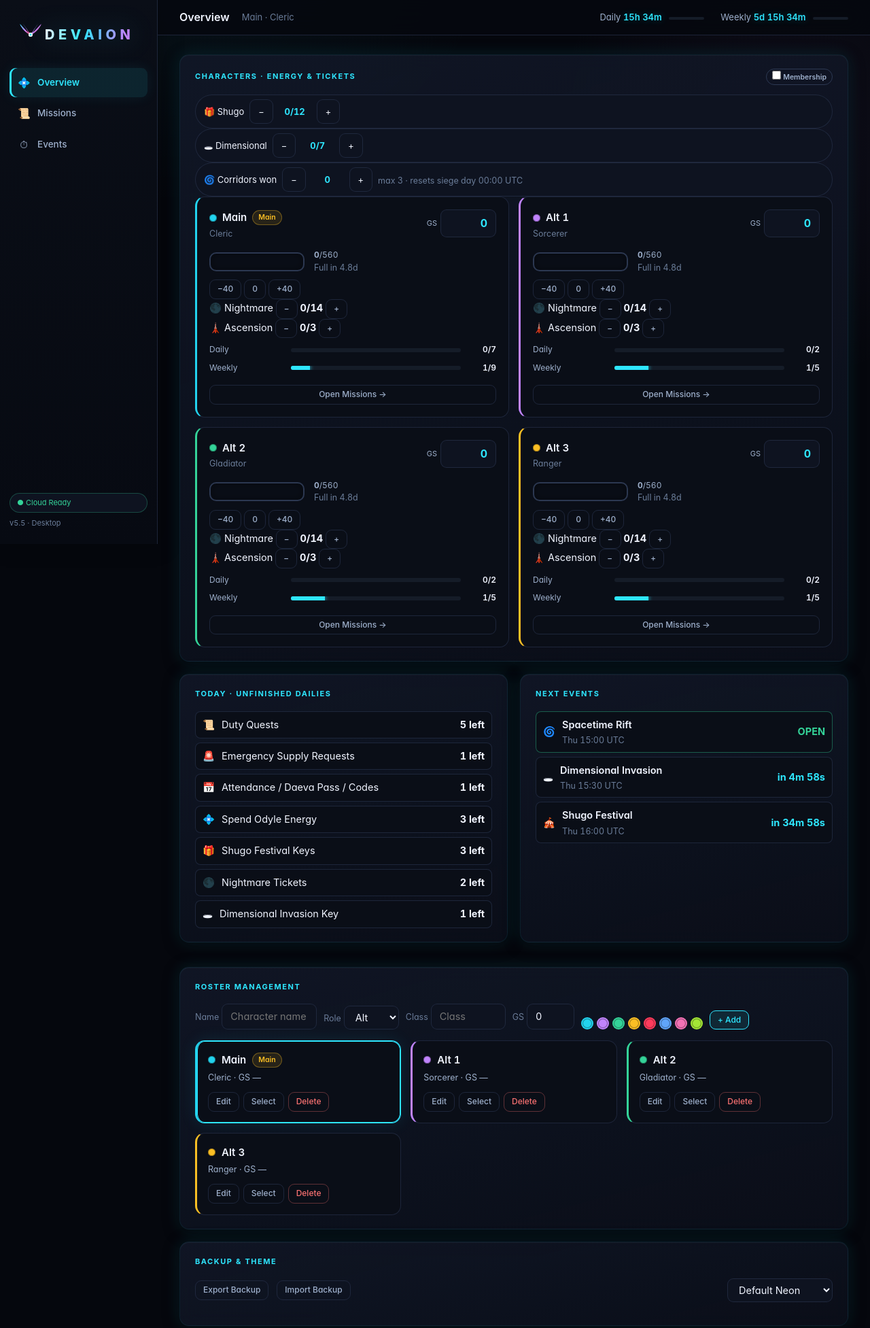
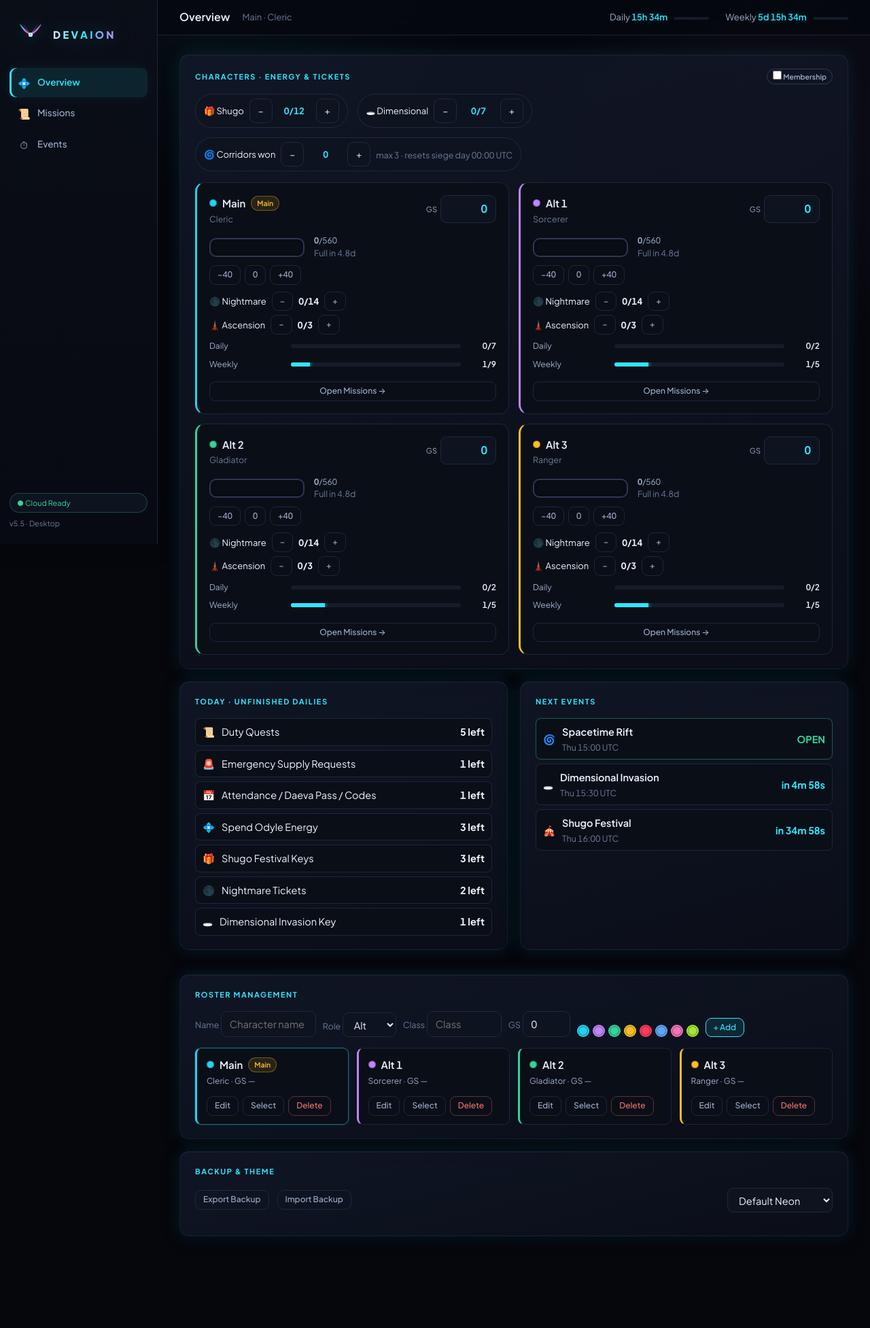
Before and after one commit to Selbarins/devaion, a website built with Vite: page index.html in a window 1280 px wide. Shown: the whole page at 68% size. After the commit the page ends 1900 px from the top, so only its background shows below. Built offline with nearby package versions, Linux system fonts and the light colour scheme; no server answers.

Commit message:
Update styles.css

```diff
--- a/src/styles.css
+++ b/src/styles.css
@@ -42,7 +42,7 @@
     radial-gradient(ellipse 60% 40% at 90% 10%, rgba(192, 132, 252, 0.05), transparent 45%),
     var(--bg);
   color: var(--tx);
-  font: 14.5px/1.55 Inter, system-ui, -apple-system, "Segoe UI", sans-serif;
+  font: 14.5px/1.55 "Plus Jakarta Sans", system-ui, -apple-system, sans-serif;
   font-feature-settings: "tnum" 1, "cv11" 1;
   min-height: 100vh;
   -webkit-font-smoothing: antialiased;
@@ -64,28 +64,6 @@
   top: 0;
   height: 100vh;
   overflow-y: auto;
-}
-
-.logo {
-  display: flex;
-  align-items: center;
-  padding: 8px 10px 28px;
-  user-select: none;
-}
-.logo-text {
-  font-weight: 800;
-  font-size: 20px;
-  letter-spacing: 0.28em;
-  text-transform: uppercase;
-  line-height: 1.2;
-  background: linear-gradient(105deg, #f0f4ff 0%, #2ee6ff 42%, #c084fc 88%);
-  -webkit-background-clip: text;
-  background-clip: text;
-  -webkit-text-fill-color: transparent;
-  filter: drop-shadow(0 0 18px rgba(46, 230, 255, 0.25));
-}
-.logo-text span {
-  letter-spacing: 0.28em;
 }
 
 .side-nav {
@@ -936,6 +914,101 @@
   --mut: #c0c8d8;
   --line: rgba(80,100,140,0.8);
 }
+/* ===== New Logo (dynamic wings) ===== */
+.logo {
+  display: flex;
+  align-items: center;
+  gap: 12px;
+  padding: 8px 10px 28px;
+  user-select: none;
+}
+.logo-svg {
+  flex-shrink: 0;
+  filter: drop-shadow(0 0 10px rgba(46, 230, 255, 0.35));
+}
+.logo-svg .wing {
+  transform-origin: 32px 32px;
+  animation: wingPulse 4.5s ease-in-out infinite;
+}
+.logo-svg .wing.left { animation-delay: 0s; }
+.logo-svg .wing.right { animation-delay: 0.15s; }
+.logo-svg .left-inner,
+.logo-svg .right-inner {
+  animation: wingPulse 4.5s ease-in-out infinite reverse;
+}
+@keyframes wingPulse {
+  0%, 100% { transform: scale(1) rotate(0deg); opacity: 1; }
+  50% { transform: scale(1.04) rotate(1.5deg); opacity: 0.92; }
+}
+.logo-text {
+  font-weight: 800;
+  font-size: 15px;
+  letter-spacing: 0.22em;
+  text-transform: uppercase;
+  background: linear-gradient(105deg, #f0f4ff 0%, #2ee6ff 45%, #c084fc 100%);
+  -webkit-background-clip: text;
+  background-clip: text;
+  -webkit-text-fill-color: transparent;
+  filter: drop-shadow(0 0 14px rgba(46, 230, 255, 0.25));
+}
+
+/* ===== Better Dense Mode ===== */
+[data-theme="dense"] {
+  --radius: 10px;
+  --radius-sm: 7px;
+}
+[data-theme="dense"] body { font-size: 13.5px; }
 [data-theme="dense"] .panel { padding: 12px 14px; margin-bottom: 10px; }
-[data-theme="dense"] .row { padding: 8px 10px; }
+[data-theme="dense"] .row { padding: 7px 10px; }
 [data-theme="dense"] .dgrid-4 { gap: 10px; }
+[data-theme="dense"] .topbar { padding: 10px 24px; }
+[data-theme="dense"] .content { padding: 18px 24px 48px; }
+[data-theme="dense"] .side-nav button { padding: 8px 10px; font-size: 13px; }
+[data-theme="dense"] .ticket-pill { padding: 4px 10px; font-size: 12px; }
+[data-theme="dense"] .char-card { padding: 10px 12px; }
+[data-theme="dense"] .shared-tickets { gap: 10px; margin-bottom: 12px; }
+
+/* ===== Shared UI pieces ===== */
+.shared-tickets {
+  display: flex;
+  gap: 14px;
+  margin-bottom: 16px;
+  flex-wrap: wrap;
+}
+.ticket-row {
+  display: flex;
+  align-items: center;
+  gap: 8px;
+  margin-bottom: 6px;
+  font-size: 13px;
+}
+.oe-btns {
+  display: flex;
+  gap: 6px;
+  margin-bottom: 10px;
+}
+.roster-grid {
+  display: grid;
+  grid-template-columns: repeat(auto-fill, minmax(220px, 1fr));
+  gap: 12px;
+}
+.char-card {
+  background: var(--bg2);
+  border: 1px solid var(--line);
+  border-radius: var(--radius-sm);
+  padding: 12px 14px;
+}
+.char-card.active {
+  border-color: rgba(46, 230, 255, 0.4);
+  box-shadow: 0 0 0 1px rgba(46, 230, 255, 0.15);
+}
+.char-card .name {
+  font-weight: 600;
+  display: flex;
+  align-items: center;
+  gap: 8px;
+  margin-bottom: 4px;
+}
+.char-card .meta { font-size: 12px; color: var(--mut); margin-bottom: 10px; }
+.char-card .stats { display: flex; gap: 6px; flex-wrap: wrap; }
+.row-fields { display: flex; gap: 8px; margin-bottom: 8px; flex-wrap: wrap; }
```
